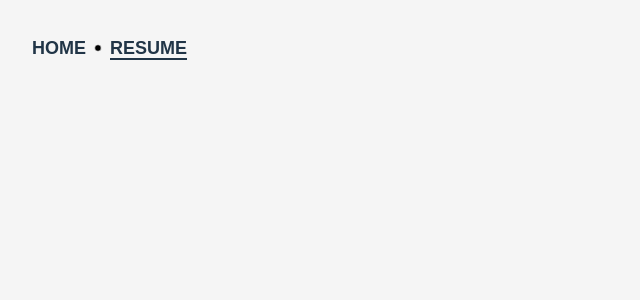
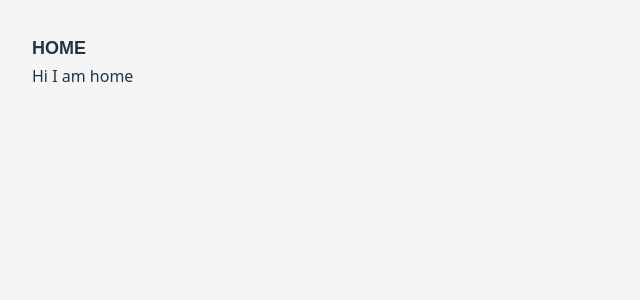
Before and after one commit to aventide/alexstaples.dev, a React (Vite) app: page / in a window 1280 px wide. Shown: the top 300 px of the page, without its empty margins (0-640 px from the left). Built offline with nearby package versions, Linux system fonts and the light colour scheme; what @react-pdf/renderer would draw is missing.

Commit message:
feat(nav): initial home routing bar concept

```diff
--- a/src/App.jsx
+++ b/src/App.jsx
@@ -1,9 +1,10 @@
 import React from "react";
 import { Route, Switch } from "wouter";
 
+import CoverLetter from "./components/CoverLetter";
+import Home from "./components/Home";
 import NavHeader from "./components/NavHeader";
 import Resume from "./components/Resume";
-import CoverLetter from "./components/CoverLetter";
 
 import "./App.css";
 
@@ -12,7 +13,8 @@ function App() {
     <div className="">
       <NavHeader />
       <Switch>
-        <Route path="/resume" component={Resume} />
+	  	<Route path="/" component={Home} />
+	  	<Route path="/resume" component={Resume} />
         <Route path="/cover-letter" component={CoverLetter} />
       </Switch>
     </div>
--- /dev/null
+++ b/src/components/Home.jsx
@@ -0,0 +1,7 @@
+export default function Home({
+
+}){
+    return <div>
+        <p>Hi I am home</p>
+    </div>
+}
--- a/src/components/NavHeader.jsx
+++ b/src/components/NavHeader.jsx
@@ -1,13 +1,30 @@
+import { useLocation } from "wouter";
+
 import { ReactComponent as MenuIcon } from '../assets/icons/menu.svg';
 import { ReactComponent as ASIcon } from '../assets/icons/taecon.svg';
 import { ReactComponent as CircleIcon } from '../assets/icons/circle.svg';
 
 export default function NavHeader() {
+
+    const [location, setLocation] = useLocation();
+
+    function goHome() {
+        setLocation('/');
+    }
+
+    function getLocationString(){
+        return location.slice(1);
+    }
+
+    const isHome = location === "/";
+
     return <div className='flex justify-between w-full'>
         <div className='items-center cursor-pointer hidden md:flex'>
-            <StyledNavLink>HOME</StyledNavLink>
-            <CircleIcon className='w-2 h-2 mx-2 fill-black dark:fill-white' />
-            <StyledNavLink active>RESUME</StyledNavLink>
+            <StyledNavLink onClick={goHome}>HOME</StyledNavLink>
+            {
+                !isHome && <CircleIcon className='w-2 h-2 mx-2 fill-black dark:fill-white' />
+            }
+            <StyledNavLink active>{getLocationString()}</StyledNavLink>
         </div>
         <div className='flex-1 flex justify-between md:hidden'>
             <button className=''>
@@ -22,7 +39,7 @@ export default function NavHeader() {
 }
 
 function StyledNavLink({ active, children, ...rest }) {
-    return <span className={`text-sm md:text-lg font-heading font-bold inline-block cursor-pointer ${active ? 'underline decoration-2 underline-offset-4' : 'hover:opacity-70'}`} {...rest}>
+    return <span className={`text-sm md:text-lg uppercase select-none font-heading font-bold inline-block cursor-pointer ${active ? 'underline decoration-2 underline-offset-4' : 'hover:opacity-70'}`} {...rest}>
         {children}
     </span>
 }
```
